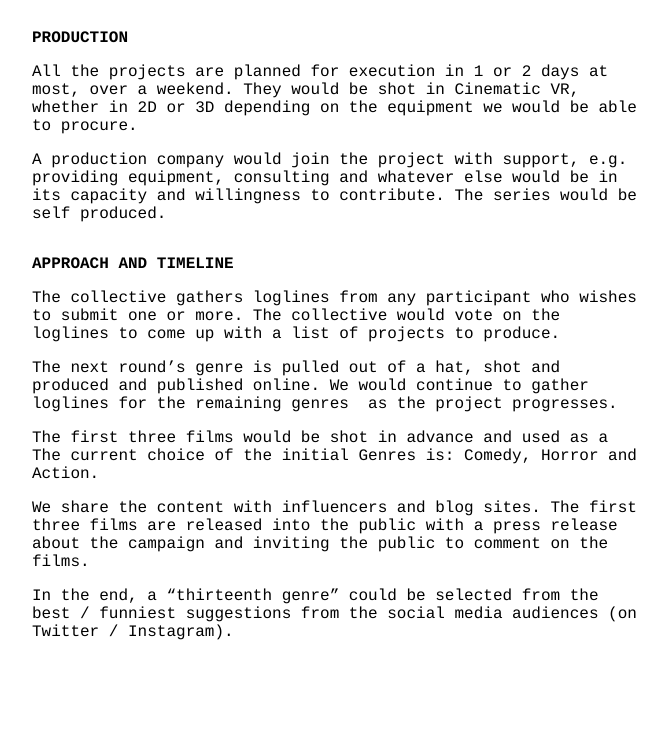
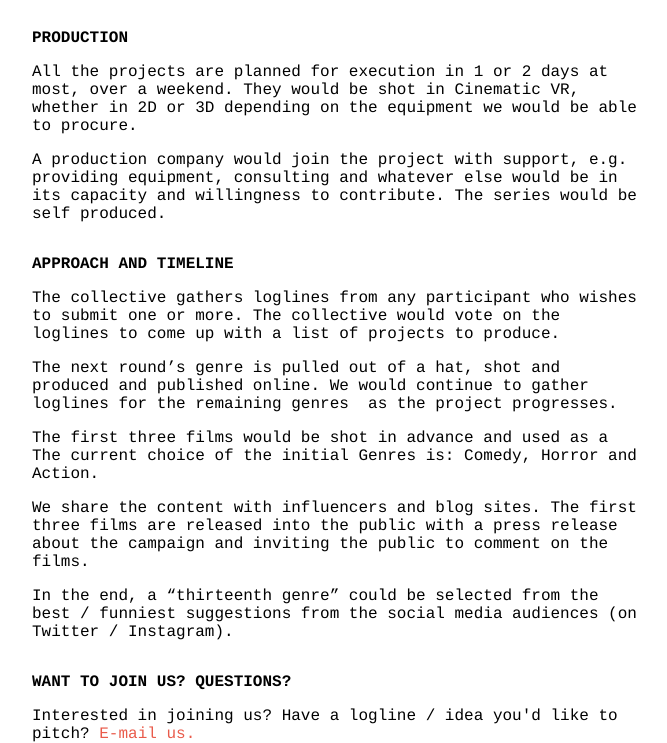
Before and after one commit to KINKCreative/12x3d, a plain HTML site: page index.html in a window 1280 px wide. Shown: the part 543-1286 px from the top of the page, without its empty margins (348-1015 px from the left). Before the commit the page ends 1184 px from the top, so only its background shows below. Drawn offline with Linux system fonts and the light colour scheme.

Commit message:
Add contact and style

```diff
--- a/index.html
+++ b/index.html
@@ -1,6 +1,13 @@
 <!DOCTYPE html>
 <!-- saved from url=(0035)http://www.screenplain.com/convert/ -->
-<html><head><meta http-equiv="Content-Type" content="text/html; charset=UTF-8"><title>Screenplay</title><style type="text/css">/* Reset */
+<html>
+
+<head>
+
+<meta http-equiv="Content-Type" content="text/html; charset=UTF-8">
+<title>12x3D</title>
+
+<style type="text/css">/* Reset */
 html,body,div,span,object,iframe,h1,h2,h3,h4,h5,h6,p,blockquote,pre,abbr,address,cite,code,del,dfn,em,img,ins,kbd,q,samp,small,strong,sub,sup,var,b,i,dl,dt,dd,ol,ul,li,fieldset,form,label,legend,table,caption,tbody,tfoot,thead,tr,th,td,article,aside,canvas,details,figcaption,figure,footer,header,hgroup,menu,nav,section,summary,time,mark,audio,video {
 margin: 0;
 padding: 0;
@@ -16,6 +23,10 @@ display: block;
 /* Styles for Screenplain */
 body {
 text-align: center;
+}
+a, a:link, a:focus {
+  color:  #E95B4B;
+  text-decoration: none;
 }
 #wrapper {
 font-family: 'Courier Final Draft','Courier Screenplay',Courier;
@@ -167,20 +178,30 @@ user-select: none;
 .page-break {
 page-break-before: always;
 }
-</style></head><body><div id="wrapper" class="screenplay">
+</style></head><body>
+<div id="wrapper" class="screenplay">
+
   <div class="action"><p>12x3D</p></div>
+
   <h6>ABOUT THE PROJECT</h6>
   <div class="action"><p>12x3D is a project by a Los Angeles based collective of filmmakers. It’s essentially a series of 12 short 3-5 minute films of various genres. The idea is to challenge oneself as filmmakers in writing, producing and directing each of the main genres. It’s a filmmaking experiment in a desire to explore the challenges and the rewards of a genre and have tons of fun doing it.</p></div>
+
   <h6>THE GENRES</h6>
   <div class="action"><p>Action<br>Adventure<br>Comedy<br>Crime<br>Drama<br>Horror<br>Musical<br>Mystery<br>SciFi<br>Silent Film<br>Thriller<br>Western</p></div>
+
   <h6>PRODUCTION</h6>
   <div class="action"><p>All the projects are planned for execution in 1 or 2 days at most, over a weekend. They would be shot in Cinematic VR, whether in 2D or 3D depending on the equipment we would be able to procure.</p></div>
   <div class="action"><p>A production company would join the project with support, e.g. providing equipment, consulting and whatever else would be in its capacity and willingness to contribute. The series would be self produced.</p></div>
+
   <h6>APPROACH AND TIMELINE</h6>
   <div class="action"><p>The collective gathers loglines from any participant who wishes to submit one or more. The collective would vote on the loglines to come up with a list of projects to produce.</p></div>
   <div class="action"><p>The next round’s genre is pulled out of a hat, shot and produced and published online. We would continue to gather loglines for the remaining genres&nbsp; as the project progresses.</p></div>
   <div class="action"><p>The first three films would be shot in advance and used as a<br>The current choice of the initial Genres is: Comedy, Horror and Action.</p></div>
   <div class="action"><p>We share the content with influencers and blog sites. The first three films are released into the public with a press release about the campaign and inviting the public to comment on the films.</p></div>
   <div class="action"><p>In the end, a “thirteenth genre” could be selected from the best / funniest suggestions from the social media audiences (on Twitter / Instagram).</p></div>
+
+  <h6>WANT TO JOIN US? QUESTIONS?</h6>
+  <div class="action"><p>Interested in joining us? Have a logline / idea you'd like to pitch? <a href="mailto:join@12x3d.com">E-mail us.</a></p></div>
+
 </div>
 <script type="text/javascript">( function(){ window.SIG_EXT = {}; } )()</script></body></html>
```
Lines whose indentation alone changed are shown as unchanged.
